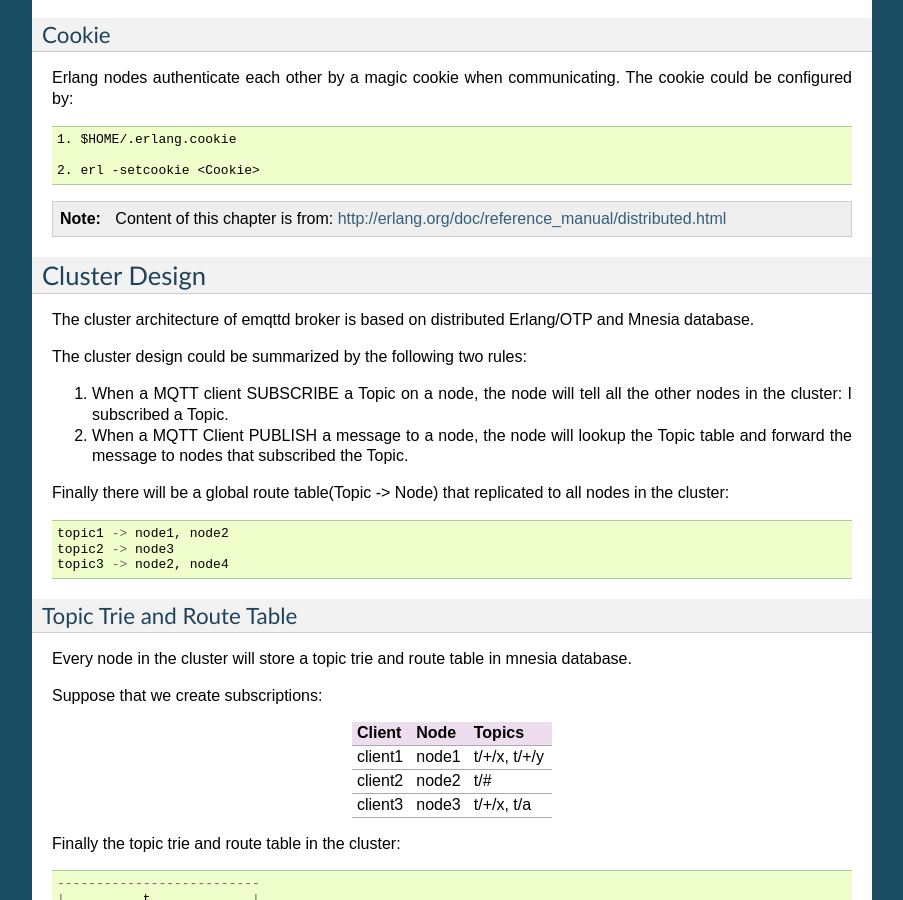
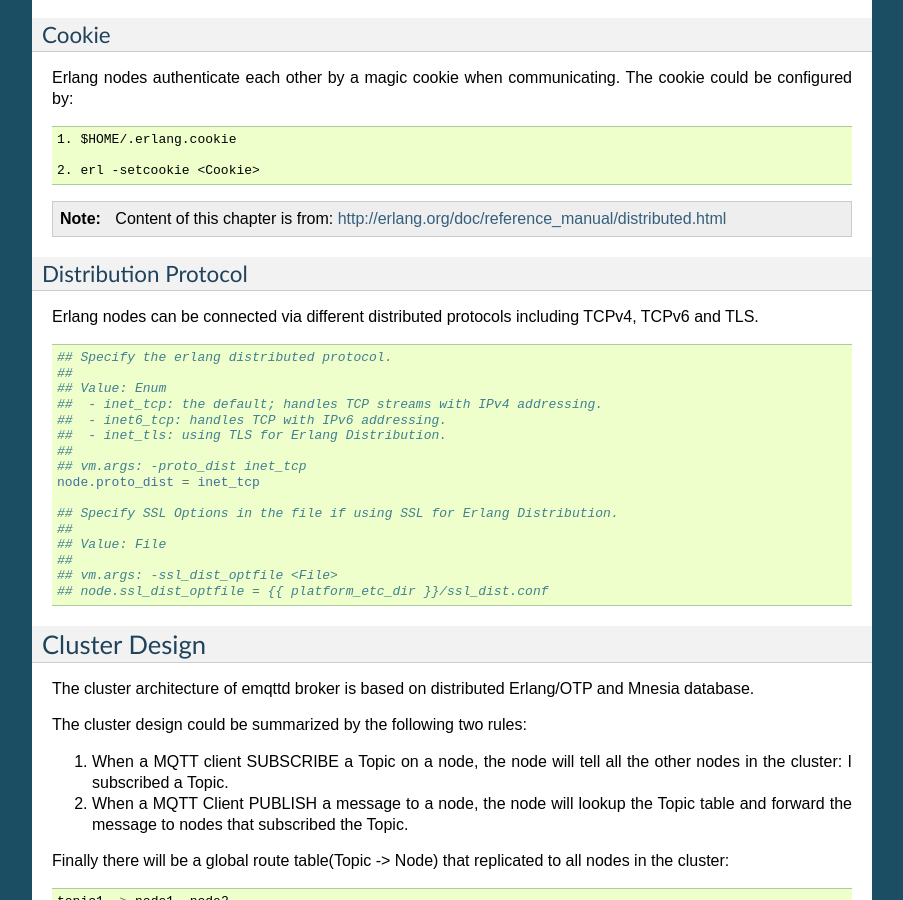
Before and after one commit to emqxarchive/emqx-docs-en, a Sphinx documentation site: the page built from source/cluster.rst, in a window 1280 px wide and 900 px high, scrolled down 1043 px. Shown: the whole window, without its empty margins (198-1101 px from the left). Built offline with Sphinx 7.4.7, drawn with Linux system fonts in a browser that asks for light colours; some of the changed text lies outside the part shown.

Commit message:
Introduce erlang distribution protocol

```diff
--- a/source/cluster.rst
+++ b/source/cluster.rst
@@ -72,6 +72,30 @@
     2. erl -setcookie <Cookie>
 
 .. NOTE:: Content of this chapter is from: http://erlang.org/doc/reference_manual/distributed.html
+
+Distribution Protocol
+---------------------
+
+Erlang nodes can be connected via different distributed protocols including TCPv4, TCPv6 and TLS.
+
+.. code-block:: properties
+
+    ## Specify the erlang distributed protocol.
+    ##
+    ## Value: Enum
+    ##  - inet_tcp: the default; handles TCP streams with IPv4 addressing.
+    ##  - inet6_tcp: handles TCP with IPv6 addressing.
+    ##  - inet_tls: using TLS for Erlang Distribution.
+    ##
+    ## vm.args: -proto_dist inet_tcp
+    node.proto_dist = inet_tcp
+
+    ## Specify SSL Options in the file if using SSL for Erlang Distribution.
+    ##
+    ## Value: File
+    ##
+    ## vm.args: -ssl_dist_optfile <File>
+    ## node.ssl_dist_optfile = {{ platform_etc_dir }}/ssl_dist.conf
 
 --------------
 Cluster Design
```
Also changed, not shown: source/config.rst (+23 -0 lines).
